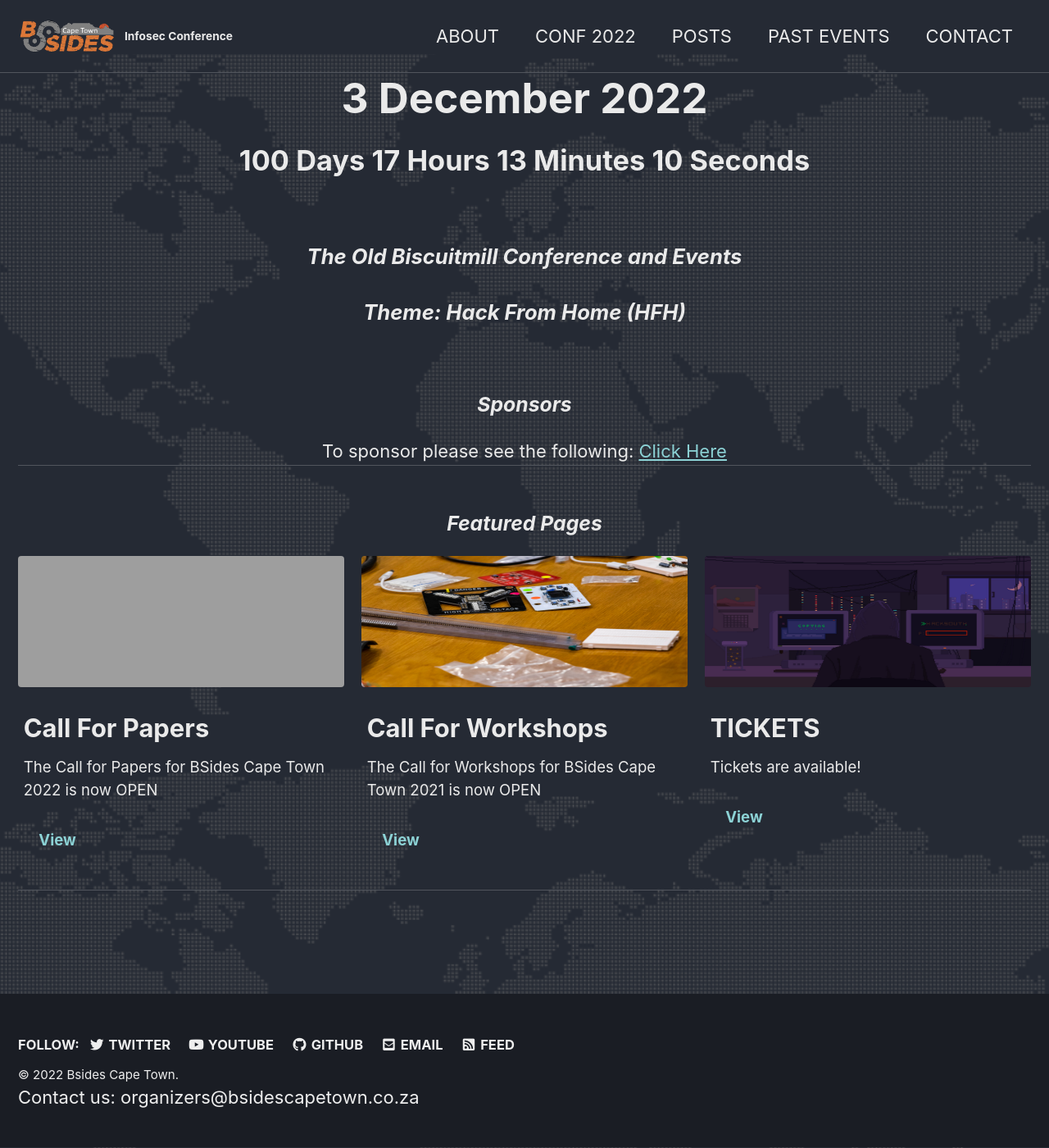
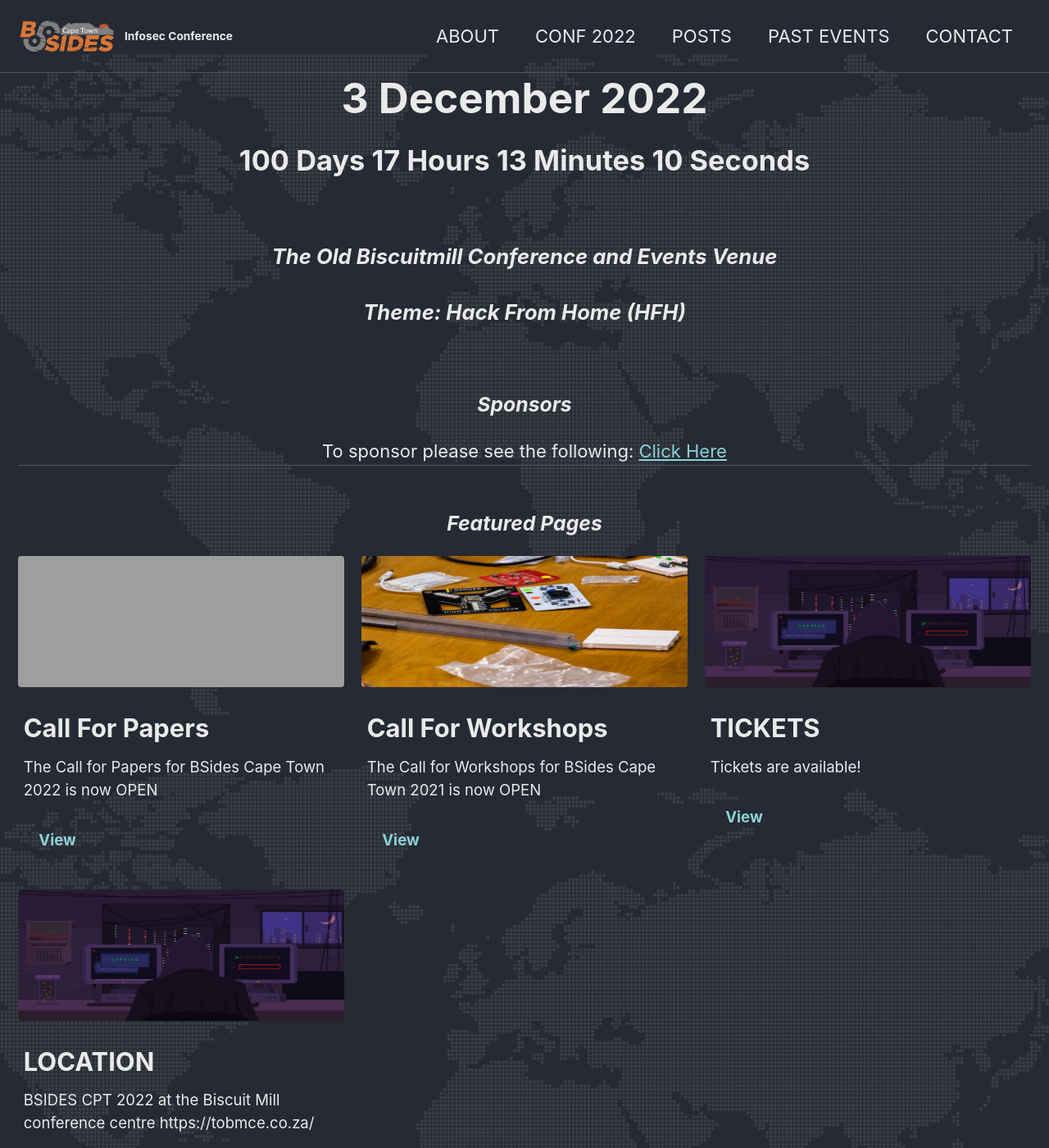
Before and after one commit to bsidescapetown/bsidescapetown.github.io, a Jekyll site: the page built from index.html, in a window 1280 px wide and 1400 px high. Shown: the whole window at 82% size. Built offline with Jekyll 4.4.1, drawn with Linux system fonts in a browser that asks for light colours; cached includes are drawn as plain includes; the list of posts is cut into pages by our own code; grey boxes are pictures that could not be loaded.

Commit message:
Latest changes

```diff
--- a/_config.yml
+++ b/_config.yml
@@ -277,7 +277,7 @@
   conference:
     date: 3 December 2022
     start_time: "Dec 3, 2022 08:30:00"
-    location: The Old Biscuitmill Conference and Events
+    location: The Old Biscuitmill Conference and Events Venue
     theme: Hack From Home (HFH)
 
 # Defaults
--- a/index.html
+++ b/index.html
@@ -17,6 +17,11 @@
     title: "TICKETS"
     excerpt: "Tickets are available!"
     url: https://qkt.io/M9YKVw
+  - image_path: /assets/images/hs3.png
+    alt: "location"
+    title: "LOCATION"
+    excerpt: "BSIDES CPT 2022 at the Biscuit Mill conference centre https://tobmce.co.za/"
+    url: /bsides-conf/2022/location
 sponsor_row:
 
 
```
Also changed, not shown: _pages/bsides-conf/2022-location.md (+1 -1 lines), _pages/bsides-conf/2022.md (+1 -1 lines).
